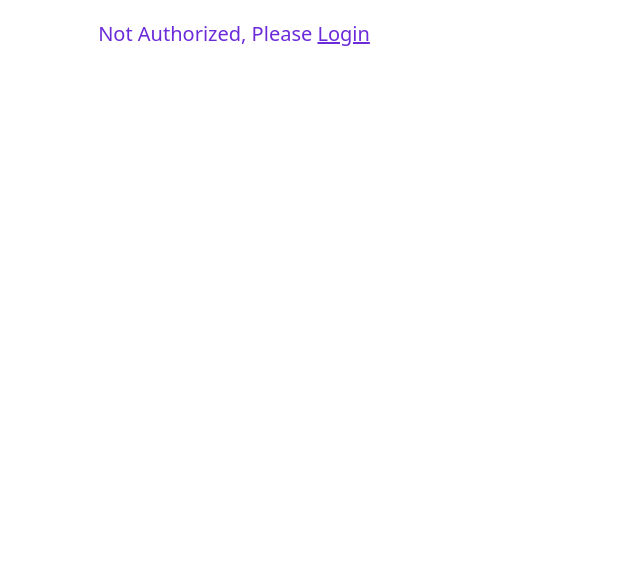
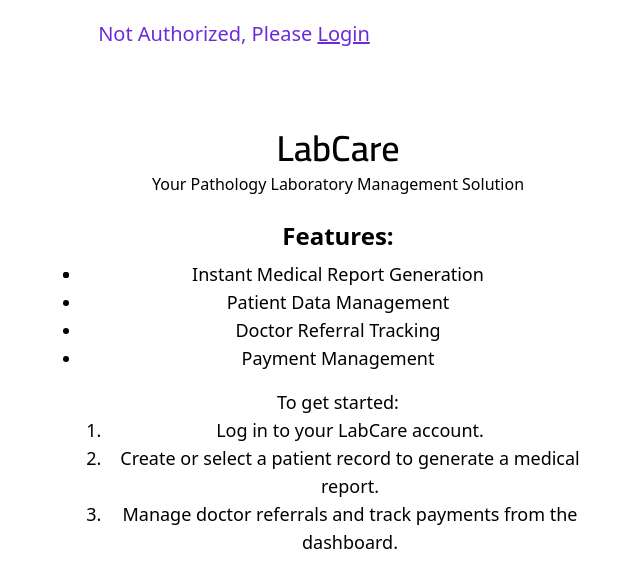
Before and after one commit to ashwinrangani/MEDTESTLAB-MERN, a React (Vite) app in the folder frontend/: page /dashboard in a window 1280 px wide. Shown: the top 588 px of the page, without its empty margins (406-1046 px from the left). Built offline with nearby package versions, Linux system fonts and the light colour scheme; no server answers; a web font is replaced by a local one.

Commit message:
create vercel on frontend

```diff
--- a/frontend/src/App.jsx
+++ b/frontend/src/App.jsx
@@ -6,6 +6,7 @@ import NewSidebar from './Components/Sidebar/NewSidebar';
 import DrList from './Components/DrList/DrList';
 import { DoctorListProvider } from './Components/context/DrListContext';
 import Accounts from './Components/Accounts/Accounts';
+import Dashboard from './Components/Dashboard/Dashboard';
 
 function App() {
 
@@ -28,11 +29,10 @@ function App() {
               <NewSidebar />
               <DoctorListProvider>
                 <Routes>
-                <Route path='/drlist' element={<DrList />} />
+                  <Route path='/dashboard' element={<Dashboard />} />
+                  <Route path='/drlist' element={<DrList />} />
                   <Route path="/patients" element={<PatientInfo />} />
                   <Route path='/accounts' element={<Accounts />} />
-
-                  {/* Add more routes for other pages inside the patients section */}
 
                 </Routes>
                 </DoctorListProvider>
--- /dev/null
+++ b/frontend/src/Components/Dashboard/Dashboard.jsx
@@ -0,0 +1,27 @@
+import React from 'react';
+
+const Dashboard = () => {
+  return (
+    <div className='ml-52 h-full flex flex-col justify-center items-center'>
+      <h1 className='mt-20 text-4xl font-display'>LabCare</h1>
+      <p className='mt-1 font-medium'>Your Pathology Laboratory Management Solution</p>
+      <div className="max-w-lg mx-auto mt-6 text-lg text-center">
+        <h2 className="text-2xl font-semibold mb-2">Features:</h2>
+        <ul className="list-disc list-item">
+          <li>Instant Medical Report Generation</li>
+          <li>Patient Data Management</li>
+          <li>Doctor Referral Tracking</li>
+          <li>Payment Management</li>
+        </ul>
+        <p className="mt-4">To get started:</p>
+        <ol className="list-decimal pl-6">
+          <li>Log in to your LabCare account.</li>
+          <li>Create or select a patient record to generate a medical report.</li>
+          <li>Manage doctor referrals and track payments from the dashboard.</li>
+        </ol>
+      </div>
+    </div>
+  );
+};
+
+export default Dashboard;
```
Also changed, not shown: frontend/vercel.json (added).
